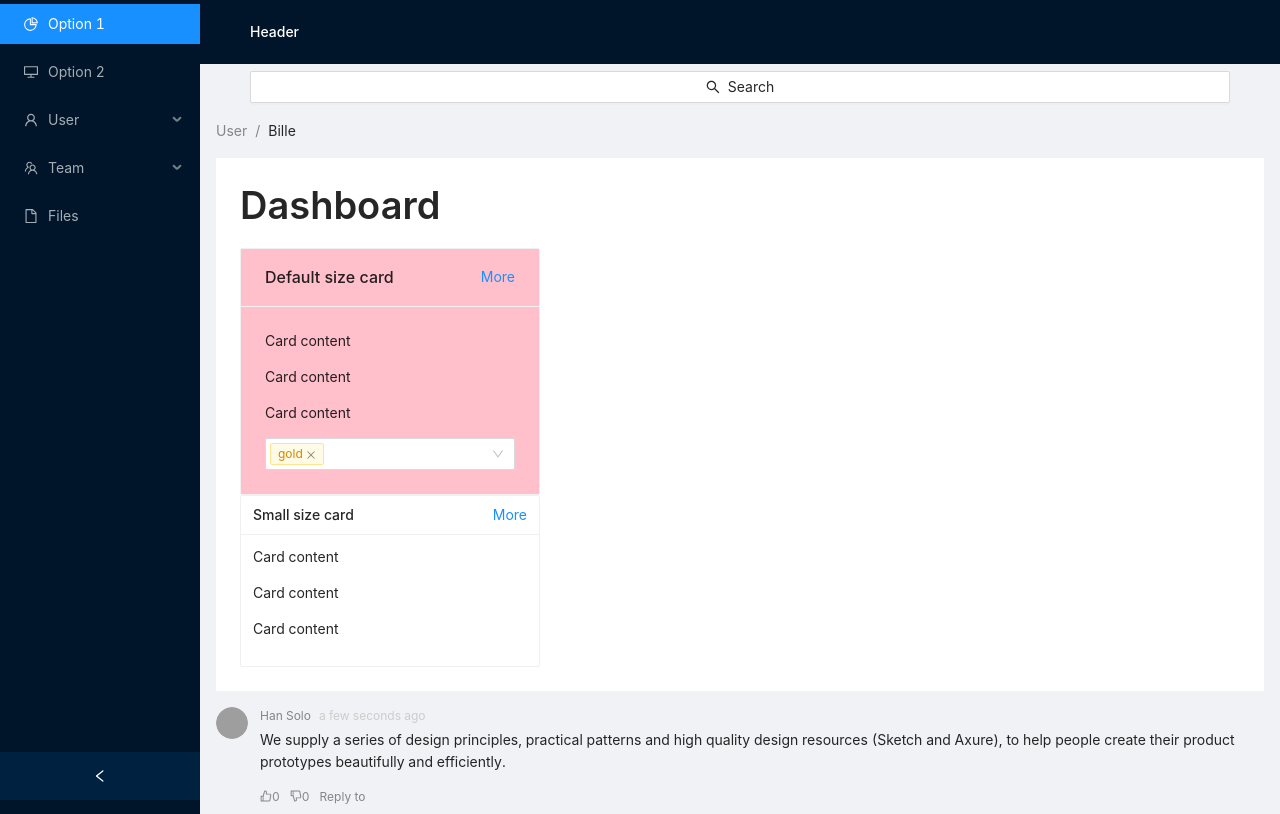
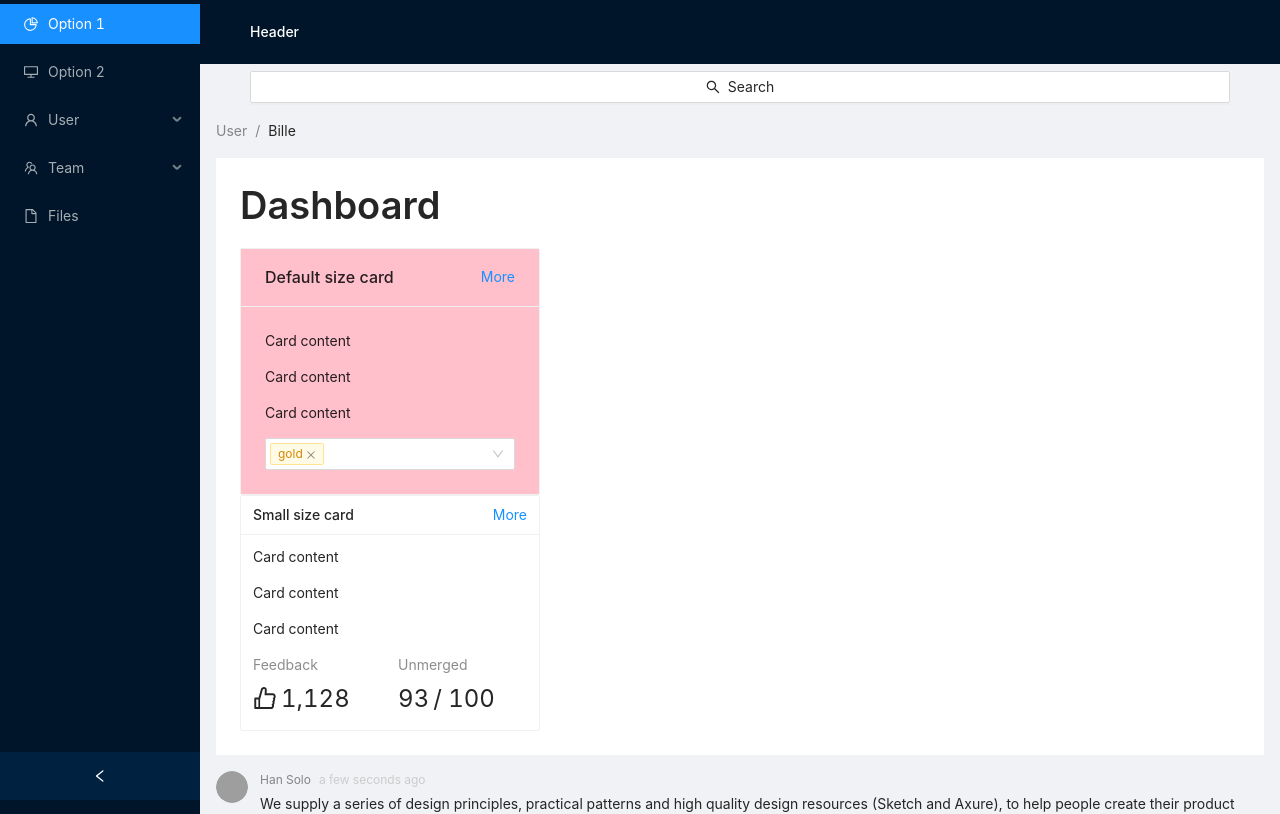
Before and after one commit to NidhiShettigar/reactbrushup-project, a React (Create React App) app in the folder antd-demo/: page / in a window 1280 px wide. Shown: the top 814 px of the page. Built offline with nearby package versions, Linux system fonts and the light colour scheme; grey boxes are pictures that could not be loaded.

Commit message:
chore: statistics

```diff
--- a/antd-demo/src/App.js
+++ b/antd-demo/src/App.js
@@ -6,6 +6,8 @@ import { useState } from 'react';
 import AppHeader from './components/common/header';
 import SelectColor from './components/common/selectColor';
 import CommemtBox from './components/commentBox';
+import Statics from './components/statistic';
+
 let { Title } = Typography;
 
 const { Header, Content, Footer, Sider } = Layout;
@@ -96,7 +98,7 @@ const App = () => {
                   <p>Card content</p>
                   <p>Card content</p>
                   <p>Card content</p>
-
+                  <Statics/>
                  </Card>
                </Col>
              </Row>
--- /dev/null
+++ b/antd-demo/src/components/statistic.js
@@ -0,0 +1,16 @@
+import { LikeOutlined } from '@ant-design/icons';
+import { Col, Row, Statistic } from 'antd';
+import React from 'react';
+
+const Statics = () => (
+  <Row gutter={16}>
+    <Col span={12}>
+      <Statistic title="Feedback" value={1128} prefix={<LikeOutlined />} />
+    </Col>
+    <Col span={12}>
+      <Statistic title="Unmerged" value={93} suffix="/ 100" />
+    </Col>
+  </Row>
+);
+
+export default Statics;
```
